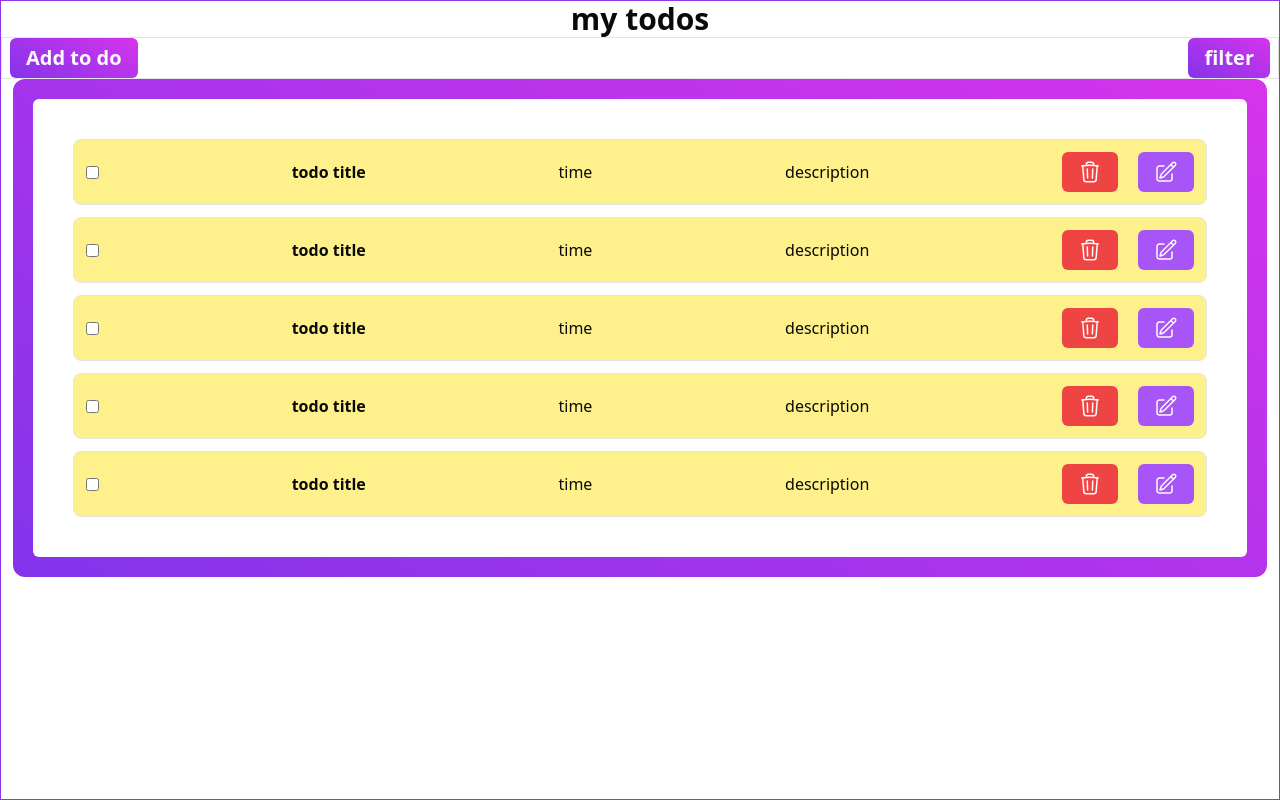
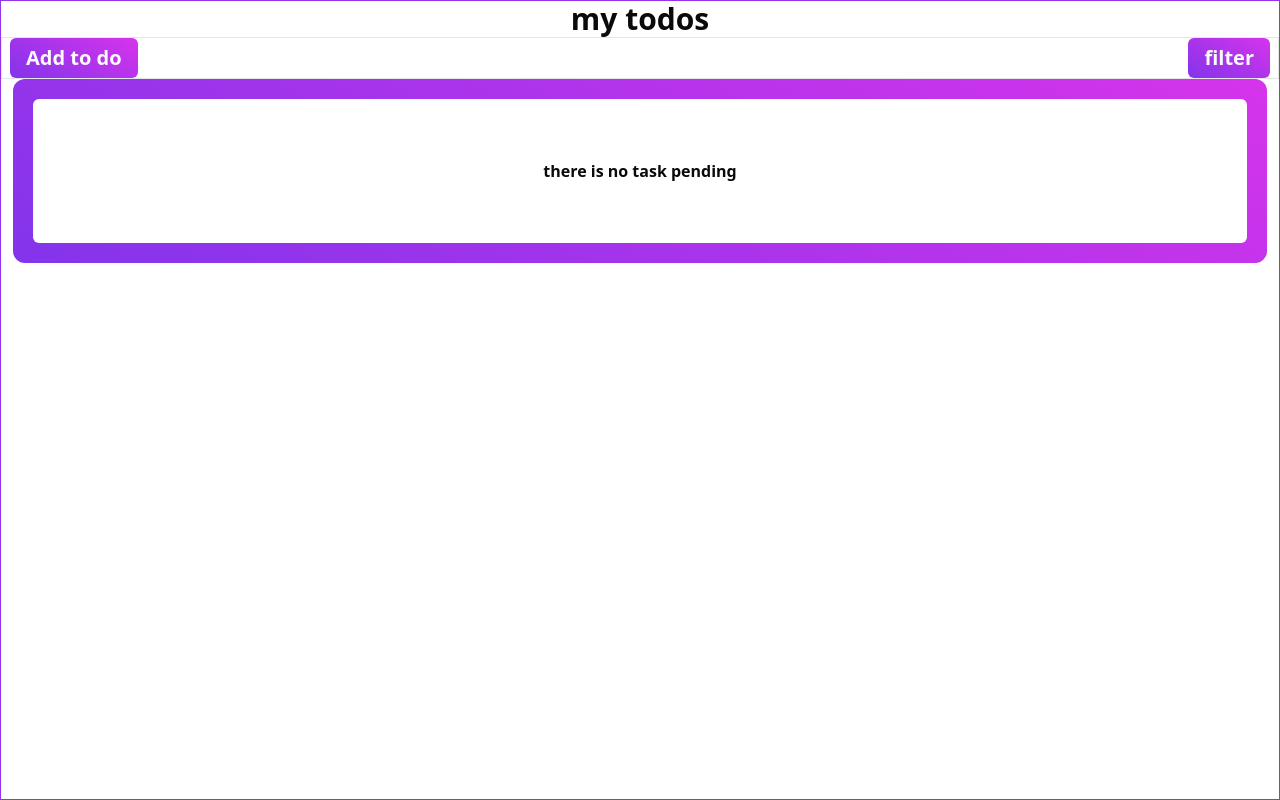
Before and after one commit to Siftab/redux-with-shadcn, a React (Vite) app: page / in a window 1280 px wide. Built offline with nearby package versions, Linux system fonts and the light colour scheme.

Commit message:
feat(dynamic card): showing dynamically card data/

```diff
--- a/src/components/todo/AddToDo.tsx
+++ b/src/components/todo/AddToDo.tsx
@@ -12,14 +12,13 @@ import {
 } from "../ui/dialog";
 import { Input } from "../ui/input";
 import { Label } from "../ui/label";
-import { useAppDispatch } from "@/redux/Hook";
+import { useAppDispatch, useAppSelector } from "@/redux/Hook";
 import { addTodo } from "@/redux/features/todoSlice";
 
 const AddToDo = () => {
   const [task, setTask] = React.useState("");
   const [description, setDescription] = React.useState("");
   const dispatch = useAppDispatch()
-  // const todo = useAppSelector((state)=> state.todo)
 
   const handleSubmit = (e: FormEvent) => {
     e.preventDefault();
--- a/src/components/todo/TodoCard.tsx
+++ b/src/components/todo/TodoCard.tsx
@@ -1,13 +1,20 @@
 import React from "react";
 import { Button } from "../ui/button";
+import { TTodo } from "@/redux/features/todoSlice";
 
-const TodoCard = () => {
+
+ type TTodoProps ={
+  item:TTodo
+ }
+
+const TodoCard = ({item}:TTodoProps ) => {
+  console.log(item)
   return (
     <div className="flex bg-yellow-200 p-3 justify-between items-center rounded-lg border">
       <input type="checkbox" />
-      <p className="font-semibold">todo title </p>
-      <p>time </p>
-      <p>description</p>
+      <p className="font-semibold">{item.title} </p>
+      {/* <p>time </p> */}
+      <p>{item.description  }</p>
       <div className="space-x-5">
         <Button className="bg-red-500">
           <svg
--- a/src/components/todo/TodoContianer.tsx
+++ b/src/components/todo/TodoContianer.tsx
@@ -1,27 +1,33 @@
-import React from 'react';
-import TodoCard from './TodoCard';
-import AddToDo from './AddToDo';
-import TodoFilter from './TodoFilter';
+import React from "react";
+import TodoCard from "./TodoCard";
+import AddToDo from "./AddToDo";
+import TodoFilter from "./TodoFilter";
+import { useAppSelector } from "@/redux/Hook";
 
 const TodoContianer = () => {
-    return (
-        <div className=''>
-            <div className=' flex justify-between  px-2  border '>
-                <AddToDo/>
-                <TodoFilter/>
+  const { todos } = useAppSelector((state) => state.todo);
+  console.log("this is con", typeof todos.length);
+
+  return (
+    <div className="">
+      <div className=" flex justify-between  px-2  border ">
+        <AddToDo />
+        <TodoFilter />
+      </div>
+      <div className=" bg-primary-gradient p-5 rounded-xl  mx-3">
+        {/* <div className='text-center font-bold bg-white p-5 rounded-lg'>there is no task pending </div> */}
+        <div className="bg-white h-full space-y-3 p-10 rounded-md">
+          {todos.length ? (
+            todos.map((item, idx) => <TodoCard key={idx} item={item} />)
+          ) : (
+            <div className="text-center font-bold bg-white p-5 rounded-lg">
+              there is no task pending
             </div>
-            <div className=' bg-primary-gradient p-5 rounded-xl  mx-3'>
-                {/* <div className='text-center font-bold bg-white p-5 rounded-lg'>there is no task pending </div> */}
-                <div className='bg-white h-full space-y-3 p-10 rounded-md'>
-                <TodoCard/>
-                <TodoCard/>
-                <TodoCard/>
-                <TodoCard/>
-                <TodoCard/>
-                </div>
-            </div>
+          )}
         </div>
-    );
+      </div>
+    </div>
+  );
 };
 
 export default TodoContianer;
--- a/src/redux/features/todoSlice.ts
+++ b/src/redux/features/todoSlice.ts
@@ -2,7 +2,7 @@ import { createSlice, PayloadAction,  } from "@reduxjs/toolkit";
 
 
 
-type TTodo = {
+export type TTodo = {
     title:string,
     description:string,
     isCompleted?:boolean
```
